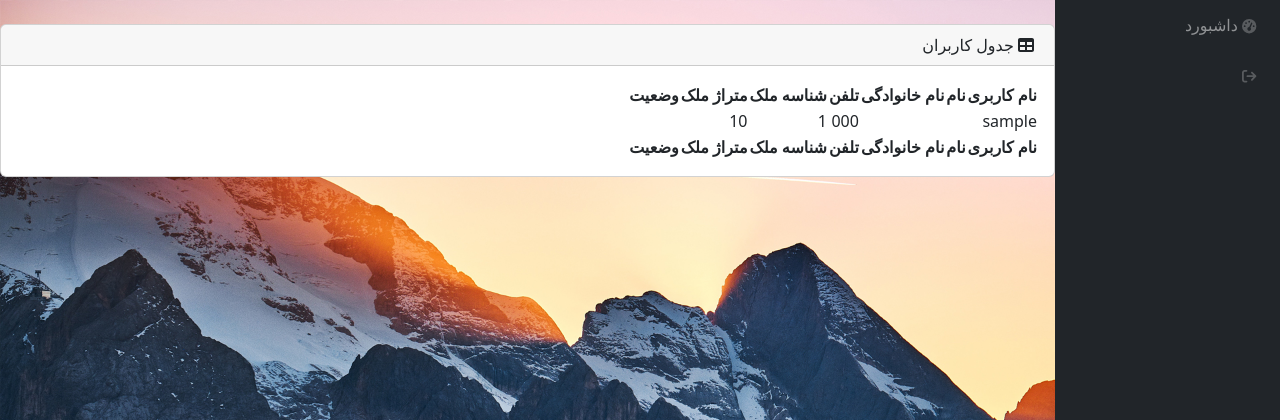
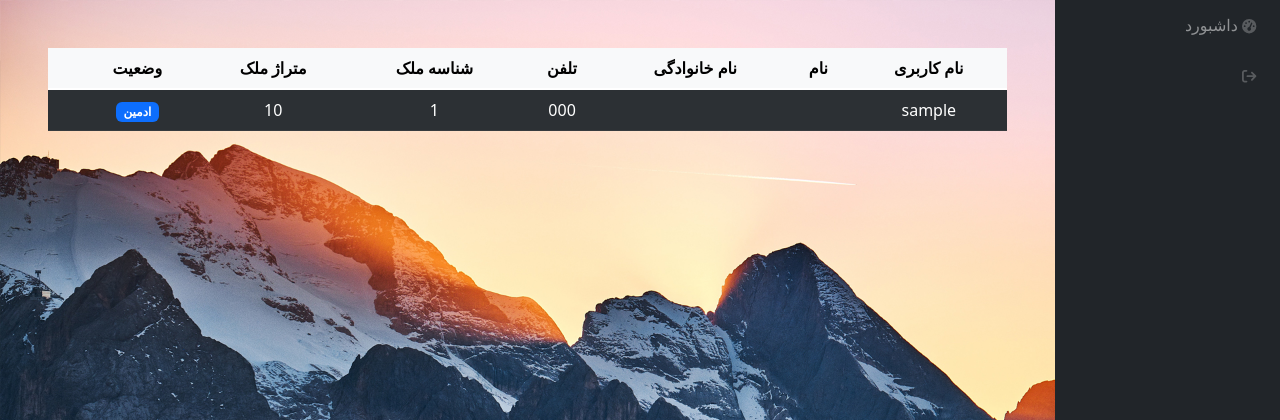
Before and after one commit to DaVinciMilanj/Kuhsar, a Django app: page /admin_page in a window 1280 px wide. Shown: the top 420 px of the page. Run offline with Django 5.2, Linux system fonts and the light colour scheme; tables that the repository leaves empty hold one stand-in row (values such as "Sample post"); some libraries are stand-ins or nearby versions.

Commit message:
tables and  badges
tables and  badges get debuged and overwrite

```diff
--- a/templates/navbar.html
+++ b/templates/navbar.html
@@ -13,7 +13,7 @@
                     <a class="nav-link active">مجتمع کوهسر</a>
                 </li>
                 {% if user.is_staff == False %}
-                <li class="nav-item">
+                <li class="nav-item ">
                     <a class="nav-link " aria-current="page" href="{% url 'users:user_page' %}">صفحه اصلی</a>
                 </li>
                 <li class="nav-item">
@@ -23,7 +23,7 @@
                 <li class="nav-item">
                     <form method="post" action="{% url 'users:logout_user' %}">
                         {% csrf_token %}
-                        <button class=" border-0  nav-link bg-dark" type="submit">خروج</button>
+                        <button class=" border-0 nav-link bg-dark" type="submit">خروج</button>
                     </form>
                 </li>
 
--- a/users/templates/users/admin.html
+++ b/users/templates/users/admin.html
@@ -1,13 +1,8 @@
 {% extends '_base-admin.html' %}
 {% block body %}
-<div class="card my-4">
-    <div class="card-header">
-        <i class="fas fa-table me-1"></i>
-        جدول کاربران
-    </div>
-    <div class="card-body">
-        <table id="datatablesSimple">
-            <thead>
+<div class="m-5">
+    <table class="table table-dark table-striped text-center ">
+        <thead class="table-light ">
         <tr>
             <th>نام کاربری</th>
             <th>نام</th>
@@ -19,19 +14,8 @@
             <th></th>
         </tr>
         </thead>
-            <tfoot>
-            <tr>
-                <th>نام کاربری</th>
-                <th>نام</th>
-                <th>نام خانوادگی</th>
-                <th>تلفن</th>
-                <th>شناسه ملک</th>
-                <th>متراژ ملک</th>
-                <th>وضعیت</th>
-                <th></th>
-            </tr>
-            </tfoot>
-            <tbody>
+
+        <tbody class="table-group-divider">
         {% for user in users %}
         <tr>
             <td>{{ user.username }}</td>
@@ -40,24 +24,25 @@
             <td>{{ user.phone }}</td>
             <td>{{ user.room_id }}</td>
             <td>{{ user.room_size }}</td>
-                {% if user.status == "None" %}
+
+
+            {% if user.status == None %}
             <td>
-                    <span class="badge badge-primary">سوپر ادمین</span>
+                <span class="badge text-bg-warning">سوپر ادمین</span>
             </td>
             {% elif user.status == "admin" %}
             <td>
-                    <span class="badge badge-primary">ادمین</span>
+                <span class="badge text-bg-primary">ادمین</span>
             </td>
             {% elif user.status == "owner" %}
             <td>
-                    <span class="badge badge-success">مالک</span>
+                <span class="badge text-bg-success">مالک</span>
             </td>
             {% endif %}
-
+            <td></td>
         </tr>
         {% endfor %}
         </tbody>
     </table>
 </div>
-</div>
 {% endblock %}
--- a/users/templates/users/login.html
+++ b/users/templates/users/login.html
@@ -20,7 +20,7 @@
                                                 <label for="inputPassword">رمز عبور</label>
                                             </div>
                                              <div class="d-flex align-items-center justify-content-center mt-4 mb-0">
-                                                <button type="submit" class="btn btn-primary pt-0 btn-lg">ورود</button>
+                                                <button type="submit" class="btn btn-primary pt-1 pb-2 px-4">ورود</button>
                                             </div>
                                         </form>
                                     </div>
```
Also changed, not shown: rent/templates/rent/userRent.html (+6 -23 lines). Lines whose indentation alone changed are shown as unchanged.
